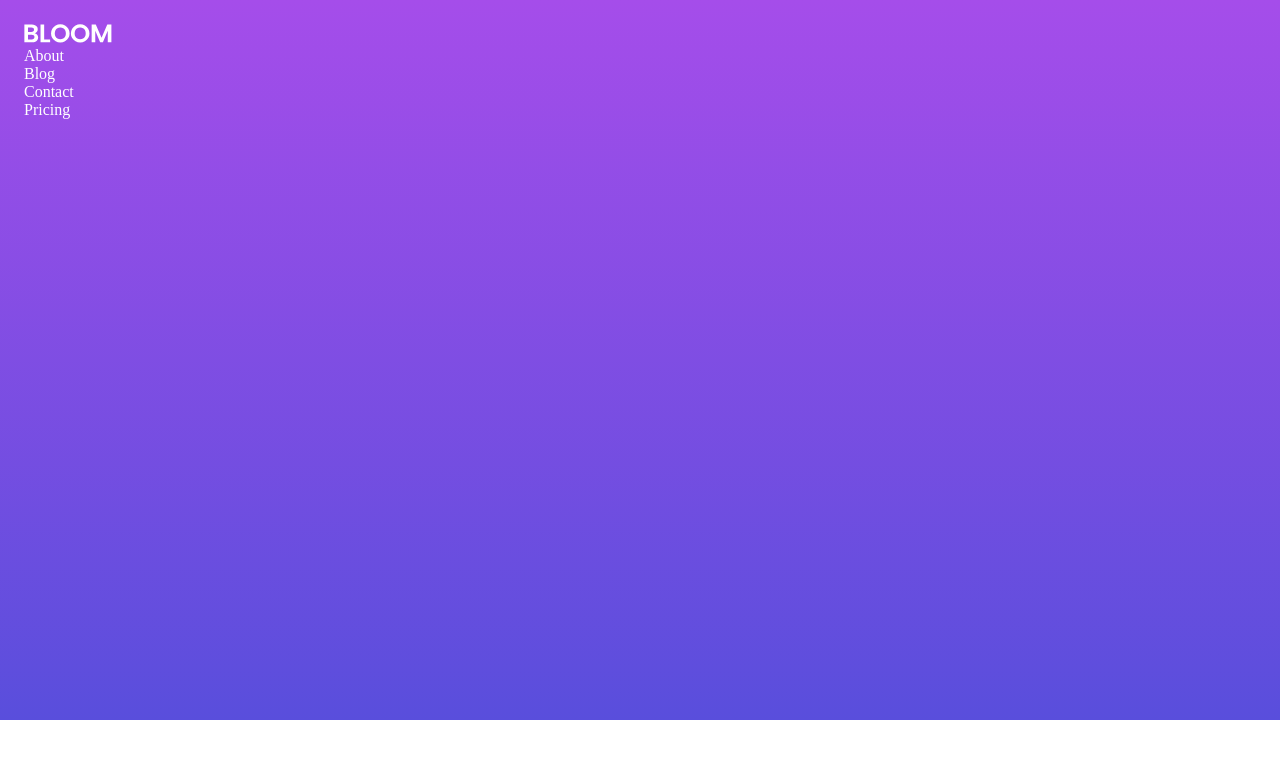
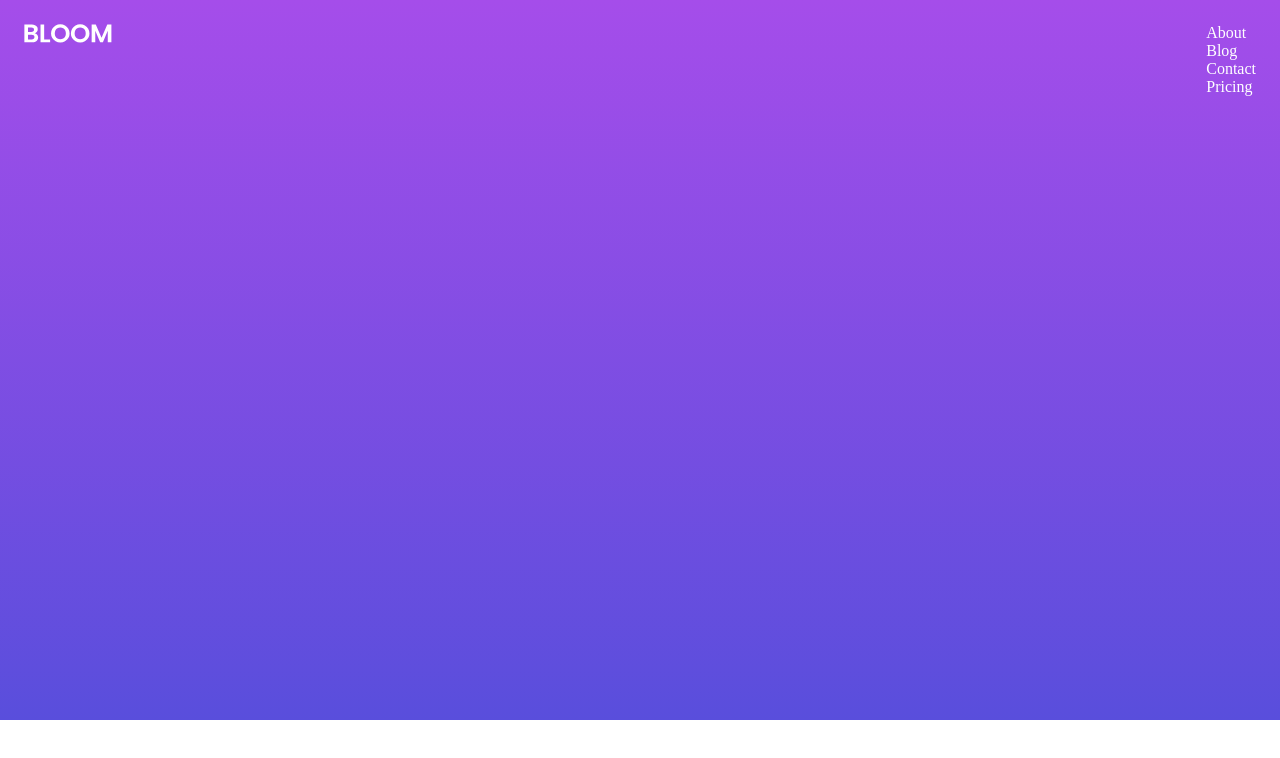
Before and after one commit to Lovethrech/BLOOM-Chel, a Vue app: page / in a window 1280 px wide. Shown: the top 758 px of the page. Built offline with nearby package versions, Linux system fonts and the light colour scheme.

Commit message:
...working on home-hero nav-header component.

```diff
--- a/src/components/home/hero/HomeHero.vue
+++ b/src/components/home/hero/HomeHero.vue
@@ -28,4 +28,9 @@ import NavLink from '@/components/nav/NavLink.vue';
     background: linear-gradient(to bottom, #A54dea, #594edc);
     padding:24px;
 }
+.home-hero-mini-ctn{
+    display:flex;
+    flex-direction: row;
+    justify-content: space-between;
+}
 </style>
```
